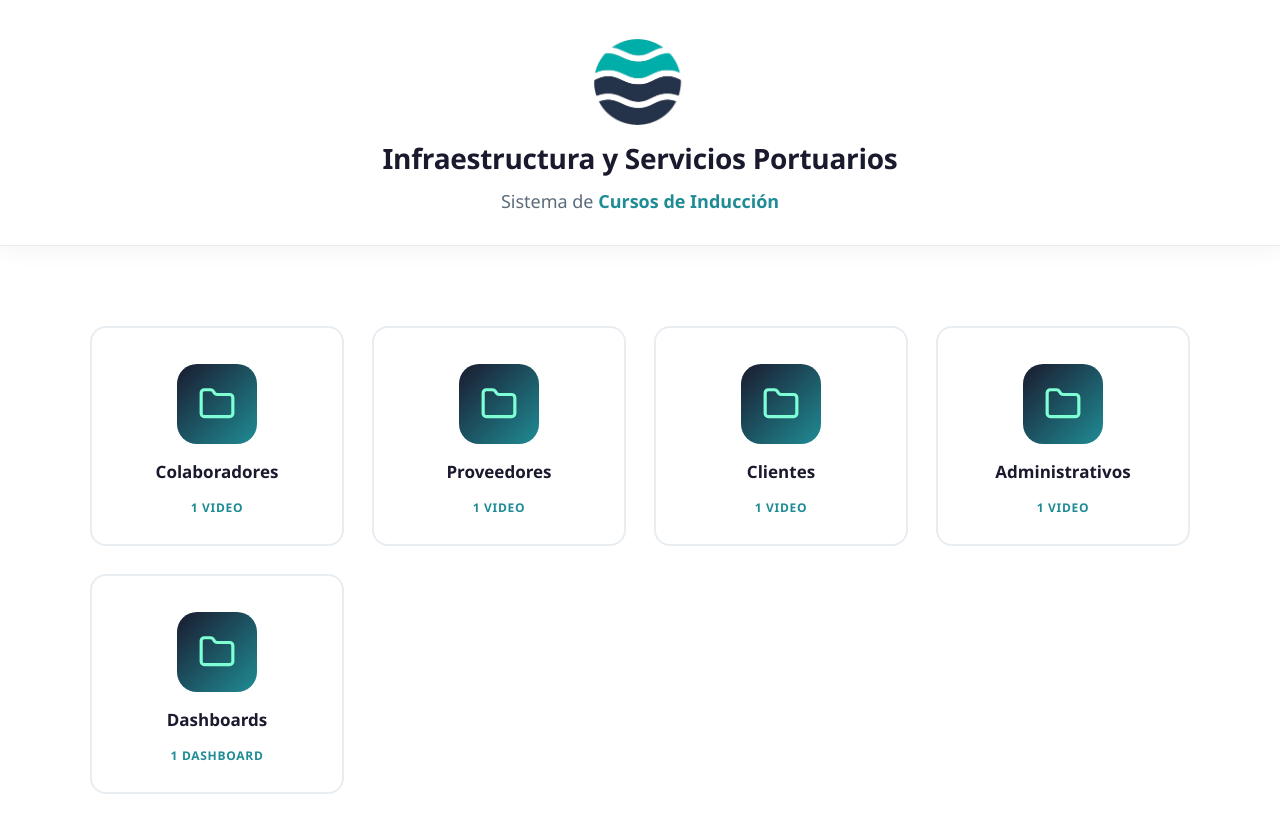
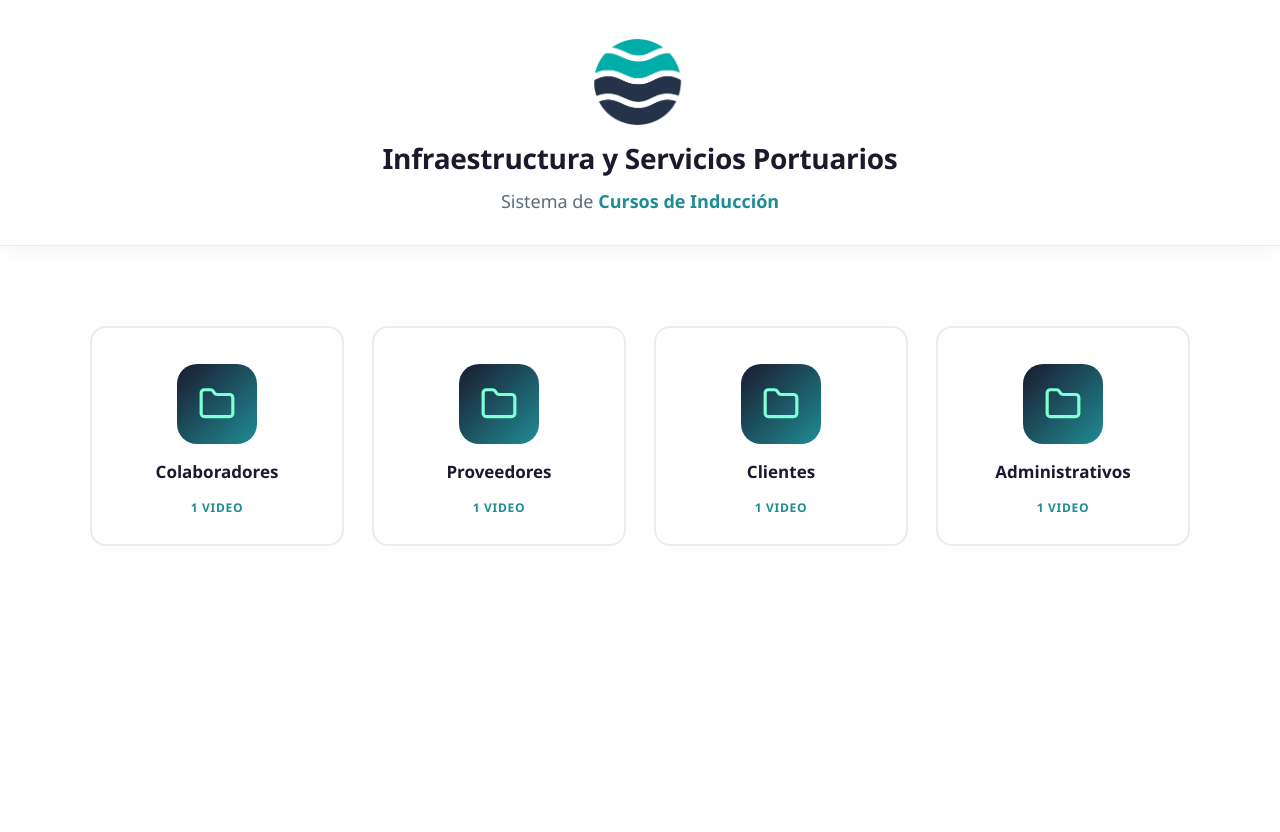
Before and after one commit to frid-a2240/videos-isp, a React (Vite) app: page / in a window 1280 px wide. After the commit the page ends 800 px from the top, so only its background shows below. Built offline with nearby package versions, Linux system fonts and the light colour scheme.

Commit message:
Quitar el dashboard

```diff
--- a/src/App.jsx
+++ b/src/App.jsx
@@ -33,20 +33,7 @@ const folders = [
       { id: 1, src: '/videos/seguridad.mp4', titulo: 'Seguridad Empleados', duracion: '5s' },
     ],
   },
-  {
-    id: 5,
-    title: 'Dashboards',
-    tipo: 'powerbi',
-    videos: [
-      {
-        id: 1,
-        tipo: 'powerbi',
-        src: 'https://app.powerbi.com/reportEmbed?reportId=33cea125-b0fc-41f1-9114-ce6b606173a0&autoAuth=true&ctid=1c34ff4a-d90e-4887-a1b1-ebd6298259f8',
-        titulo: 'Ejercicio 2 - Power BI',
-        duracion: 'Interactivo',
-      },
-    ],
-  },
+
 ]
 
 export default function App() {
```
